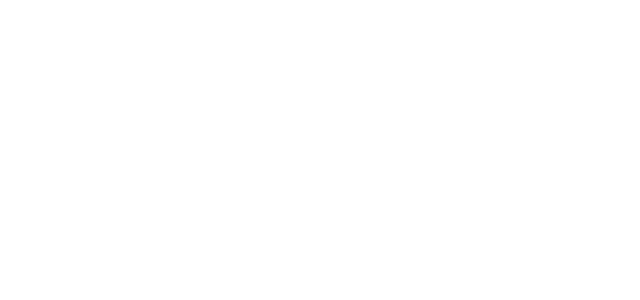
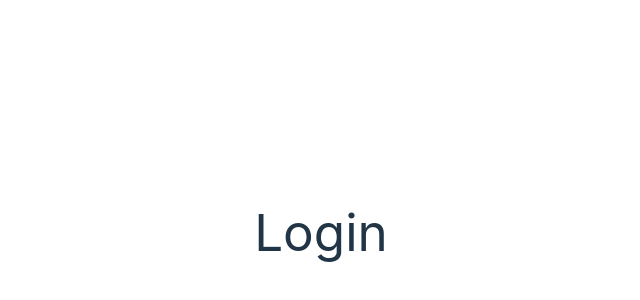
Before and after one commit to AndreRoj/proyectoWiHike, a React (Vite) app: page /login in a window 1280 px wide. Before the commit this address had no page. Shown: the part 168-468 px from the top of the page, without its empty margins (319-959 px from the left). Built offline with nearby package versions, Linux system fonts and the light colour scheme.

Commit message:
error solucionado

```diff
--- a/src/App.jsx
+++ b/src/App.jsx
@@ -5,6 +5,7 @@
 import  {RutasPopulares}  from './components/RutasPopulares'
 import  {Contacto}  from './components/Contacto'
 import HomePage from './pages/HomePage';
+import Login from './pages/Login';
 import { BrowserRouter, Routes, Route } from 'react-router';
 
 
@@ -18,7 +19,7 @@
 
     <Routes>
       <Route path='/' element = {<HomePage frase={'Hello'}/>} />
-
+      <Route path='login' element = {<Login/>}/>
 
     </Routes>
 
--- /dev/null
+++ b/src/pages/Login.jsx
@@ -0,0 +1,8 @@
+export default function Login() {
+    return (
+
+            <div>
+                <h1>Login</h1>
+            </div>
+    );
+}
```
